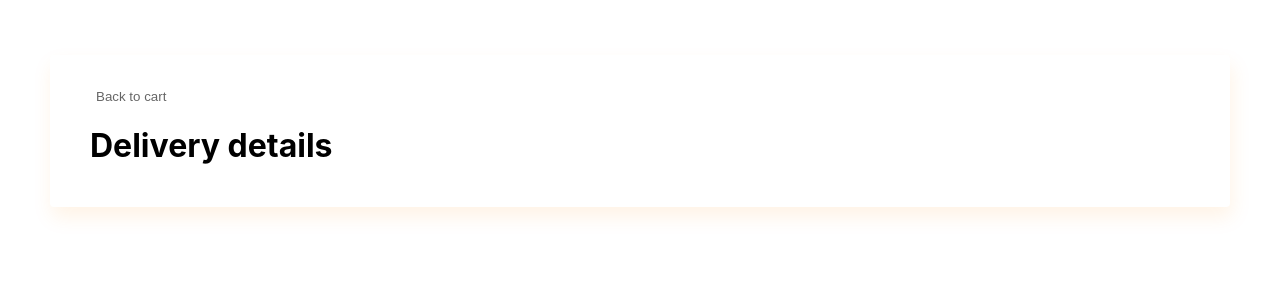
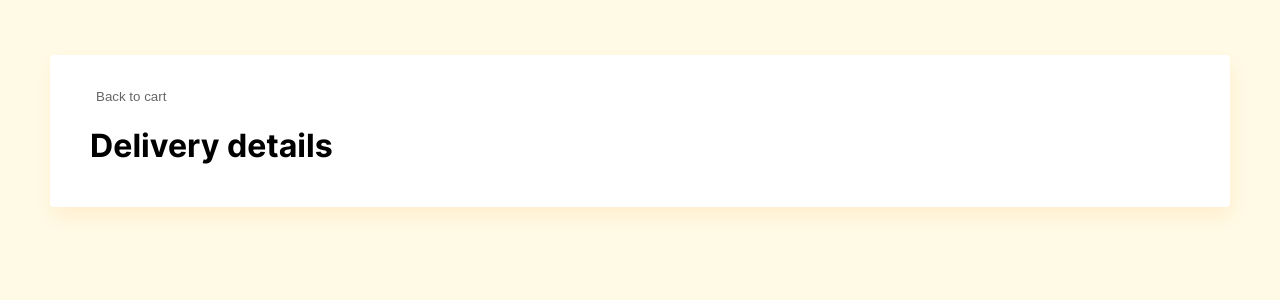
Before and after one commit to yogaajie2/technical-test-jakmall, a React (Create React App) app: page / in a window 1280 px wide. Shown: the top 300 px of the page. Built offline with nearby package versions, Linux system fonts and the light colour scheme.

Commit message:
feat: add global style

```diff
--- a/src/App.tsx
+++ b/src/App.tsx
@@ -1,4 +1,5 @@
 import styled from 'styled-components';
+import GlobalStyle from './components/GlobalStyle';
 import FontStyle from './fonts/FontStyle';
 import './App.css';
 
@@ -30,6 +31,7 @@ const StepWrapper = styled.div`
 function App() {
   return (
     <>
+      <GlobalStyle />
       <FontStyle />
 
       <Page>
--- /dev/null
+++ b/src/components/GlobalStyle.ts
@@ -0,0 +1,10 @@
+import { createGlobalStyle } from 'styled-components';
+
+const GlobalStyle = createGlobalStyle`
+  body {
+    font-family: 'Inter';
+    background-color: #FFFAE6;
+  }
+`
+
+export default GlobalStyle;
```
